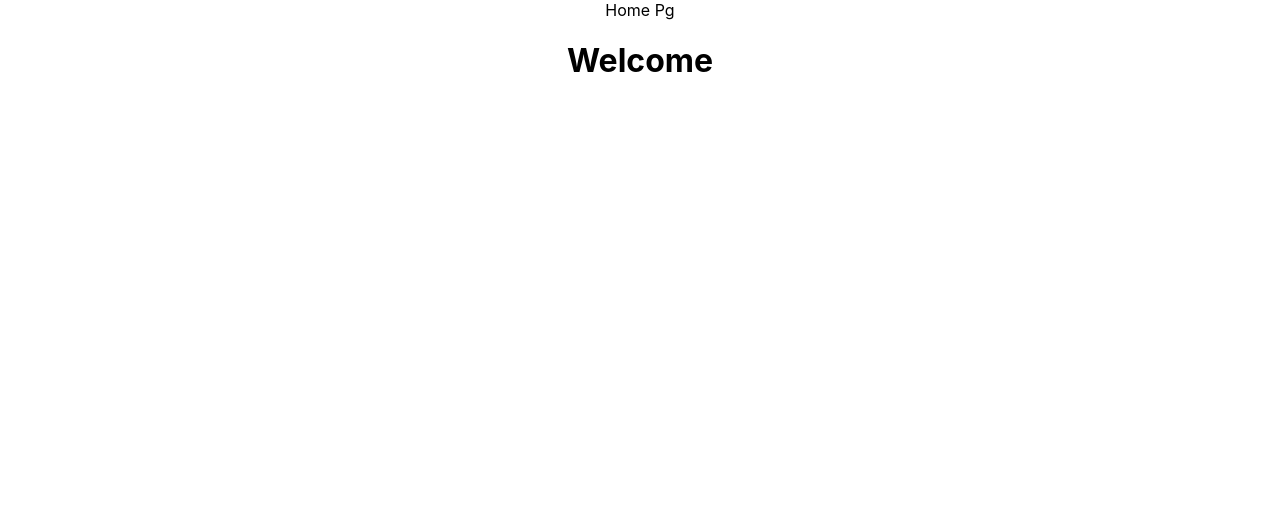
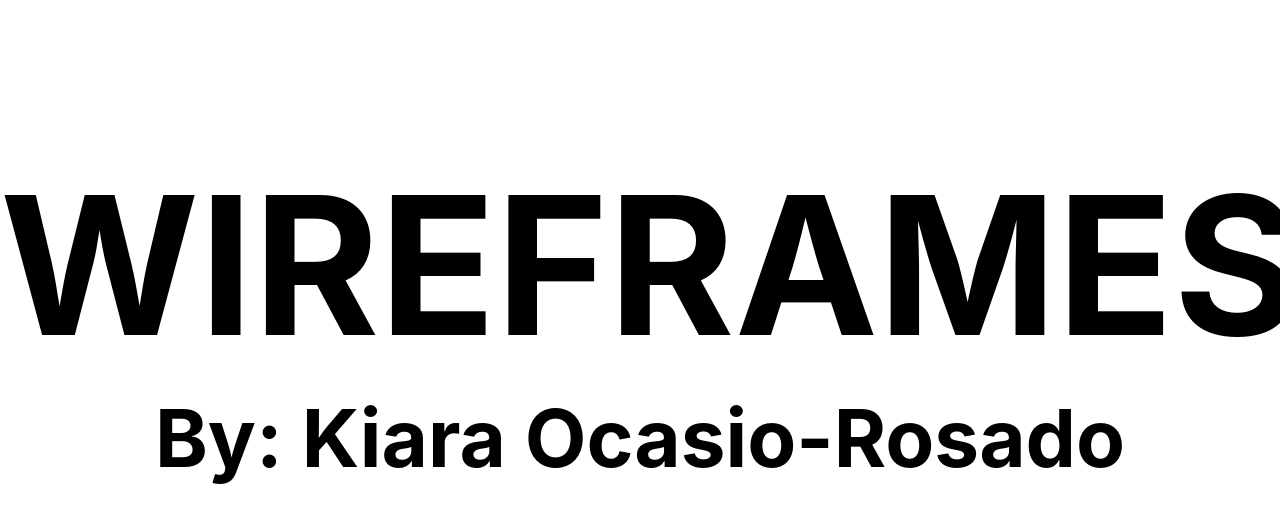
Before and after one commit to AkiraZeZero/wireframes, a React (Create React App) app: page / in a window 1280 px wide. Shown: the top 522 px of the page. Built offline with nearby package versions, Linux system fonts and the light colour scheme.

Commit message:
add home pg and routes

```diff
--- a/src/App.css
+++ b/src/App.css
@@ -1,6 +1,18 @@
 .App {
   text-align: center;
-  /* background-image: url("https://stylecaster.com/wp-content/uploads/2016/10/succulents-guide-feat.jpg");
-  background-repeat: no-repeat;
-  background-size: cover; */
 }
+
+.title {
+  /* padding: 70px 0; */
+  font-size: 12em;
+  text-align: center;
+}
+
+.author {
+  font-size: 5em;
+  margin-top: -1.5em;
+}
+
+.routes {
+  border: 2px goldenrod;
+}
--- a/src/App.js
+++ b/src/App.js
@@ -10,11 +10,19 @@ class App extends Component {
     return (
       <Router>
         <div className="App">
-          Home Pg
-          <Routes>
-            <Route exact path="/" element={<LandingPg />} />
-            <Route exact path="/calculator" element={<Calculator />} />
+             <br/>
+             <h1 className="title">
+          WIREFRAMES
+          </h1>
+          <h3 className="author">
+          By: Kiara Ocasio-Rosado
+          </h3>
+            <Routes>
+            {/* <Route exact path="/" element={<LandingPg />} /> */}
+            {/* <Route exact path="/" element={<Calculator />} /> */}
           </Routes>
+
+
         </div>
       </Router>
     );
--- a/src/Components/Calculator/calculator.css
+++ b/src/Components/Calculator/calculator.css
@@ -3,7 +3,7 @@
 }
 
 .calculatorBody {
-    margin: 0;
+    /* margin: 0; */
     background: linear-gradient(to right, yellow, coral);
 }
 
```
